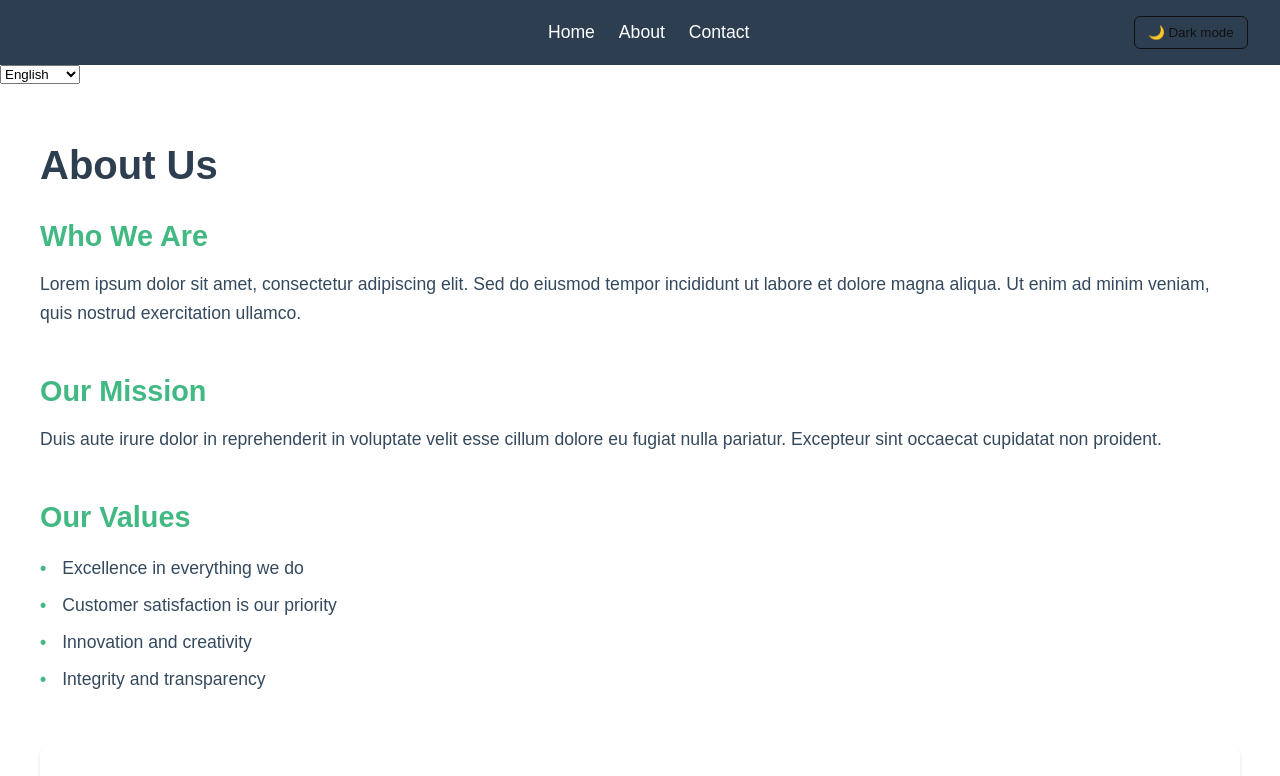
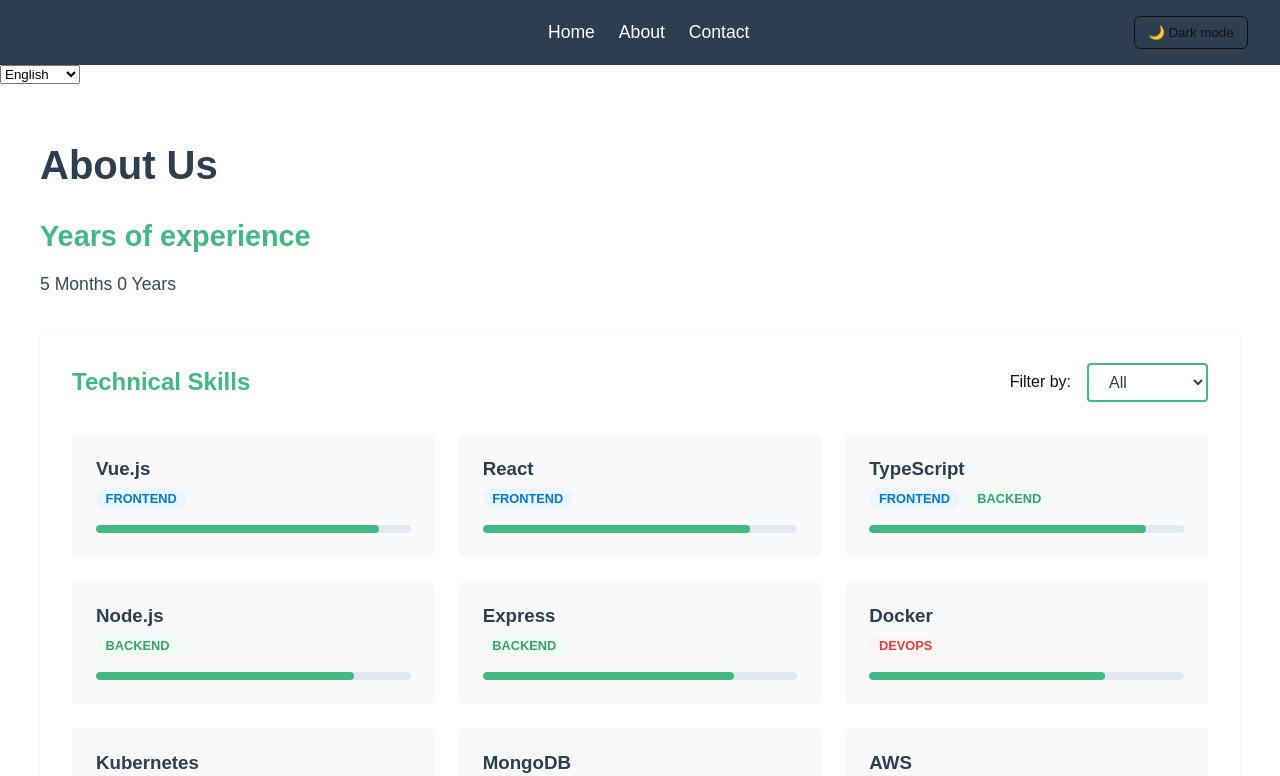
Before and after one commit to hansen9/vue-web, a Vue app: page /about in a window 1280 px wide. Shown: the top 776 px of the page. Built offline with nearby package versions, Linux system fonts and the light colour scheme; the HTML template or start-up script is replaced by a standard one.

Commit message:
auto-update bio stats

```diff
--- a/public/data/userProfile.json
+++ b/public/data/userProfile.json
@@ -1,7 +1,8 @@
 {
   "name": "Alexander Hansen",
   "availability": true,
-
+  "careerStart": "2025-06-14",
+  "skills": ["Vue", "TypeScript", "DevOps"],
   "certifications": [
     {
       "id": "cert1",
--- a/src/components/SandBox.vue
+++ b/src/components/SandBox.vue
@@ -1,14 +1,21 @@
 <script setup lang="ts">
-import { ref } from 'vue'
+import { ref, computed } from 'vue'
 
-const count = ref(0)
+const firstName = ref('Alex')
+const lastName = ref('Hansen')
 
-function increment() {
-  count.value++
-}
+const fullName = computed({
+  get() {
+    return firstName.value + ' ' + lastName.value
+  },
+  set(newValue) {
+    const parts = newValue.split(' ')
+    firstName.value = parts[0] || ''
+    lastName.value = parts[1] || ''
+  },
+})
 </script>
 
 <template>
-  <div>{{ count }}</div>
-  <button @click="increment">{{ count }}</button>
+  <div>{{ fullName }}</div>
 </template>
--- a/src/composables/UseUserProfile.ts
+++ b/src/composables/UseUserProfile.ts
@@ -3,6 +3,7 @@ import { ref, onMounted } from 'vue'
 interface UserProfile {
   name: string
   availability: boolean
+  careerStart: string
 }
 
 const userProfile = ref<UserProfile | null>(null)
--- a/src/views/AboutView.vue
+++ b/src/views/AboutView.vue
@@ -1,12 +1,38 @@
 <script setup lang="ts">
+import { computed } from 'vue'
 import SkillsList from '../components/SkillsList.vue'
+import { useUserProfile } from '@/composables/UseUserProfile'
+const { userProfile } = useUserProfile()
+
+const yearsOfExperience = computed(() => {
+  if (!userProfile.value?.careerStart) return { years: 0, months: 0 }
+  const dateStr = userProfile.value.careerStart.toString()
+  const year = new Date().getFullYear()
+  const month = new Date().getMonth()
+  const startYear = new Date(dateStr).getFullYear()
+  const startMonth = new Date(dateStr).getMonth()
+
+  const totalMonths = (year - startYear) * 12 + (month - startMonth)
+  if (totalMonths <= 0) return { years: 0, months: 0 }
+
+  const years = Math.floor(totalMonths / 12)
+  const months = totalMonths % 12
+
+  return { years, months }
+})
 </script>
 
 <template>
   <div class="about">
     <h1>About Us</h1>
     <section class="about-content">
-      <div class="about-section">
+      <div v-if="userProfile">
+        <h2>Years of experience</h2>
+        <p class="text-lg font-semibold">
+          {{ yearsOfExperience.months }} Months {{ yearsOfExperience.years }} Years
+        </p>
+      </div>
+      <!-- <div class="about-section">
         <h2>Who We Are</h2>
         <p>
           Lorem ipsum dolor sit amet, consectetur adipiscing elit. Sed do eiusmod tempor incididunt
@@ -31,7 +57,7 @@ import SkillsList from '../components/SkillsList.vue'
           <li>Innovation and creativity</li>
           <li>Integrity and transparency</li>
         </ul>
-      </div>
+      </div> -->
 
       <div class="about-section">
         <SkillsList />
```
Also changed, not shown: 2 other files (tests, documents, lock files or other folders).
